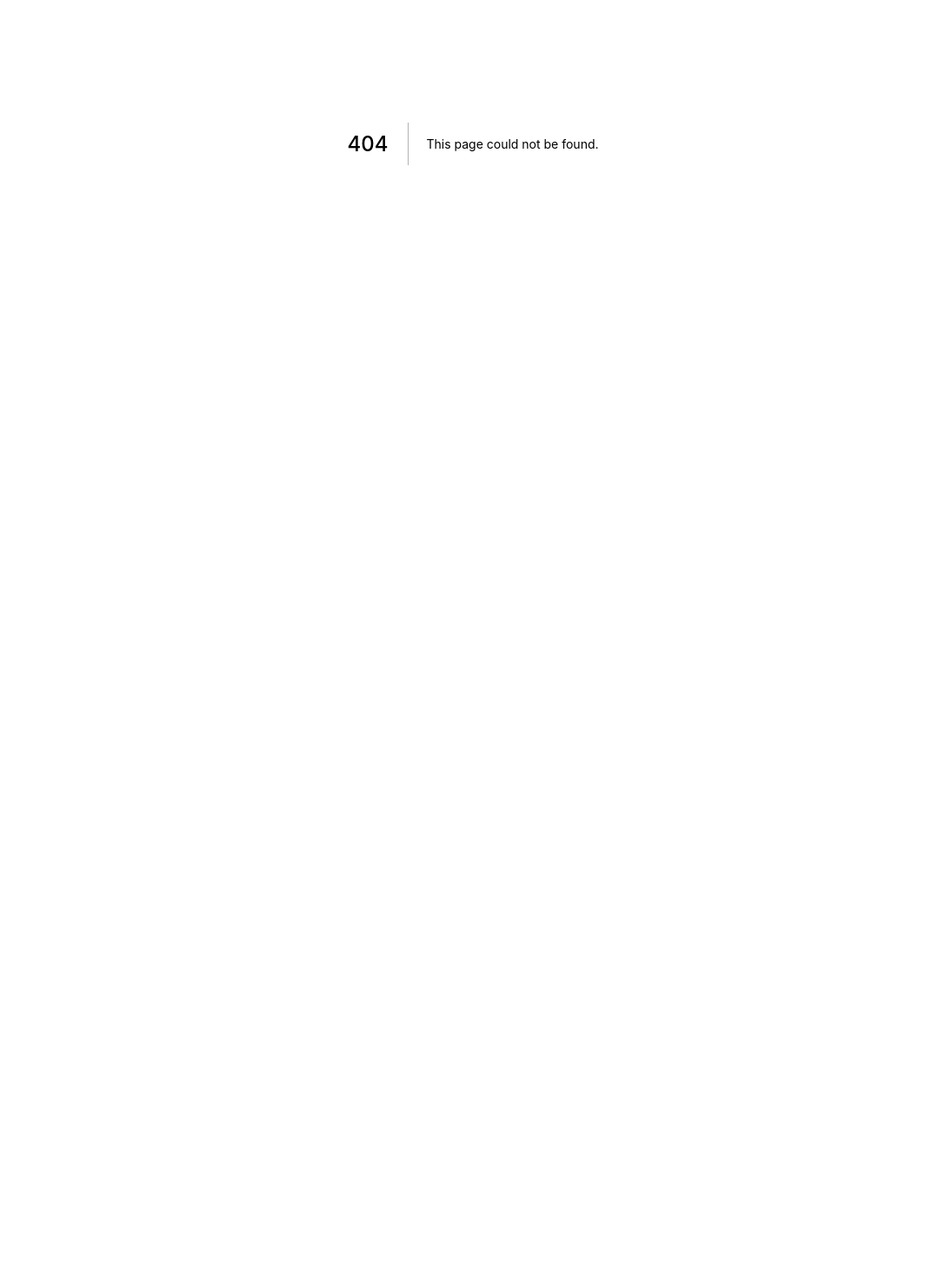
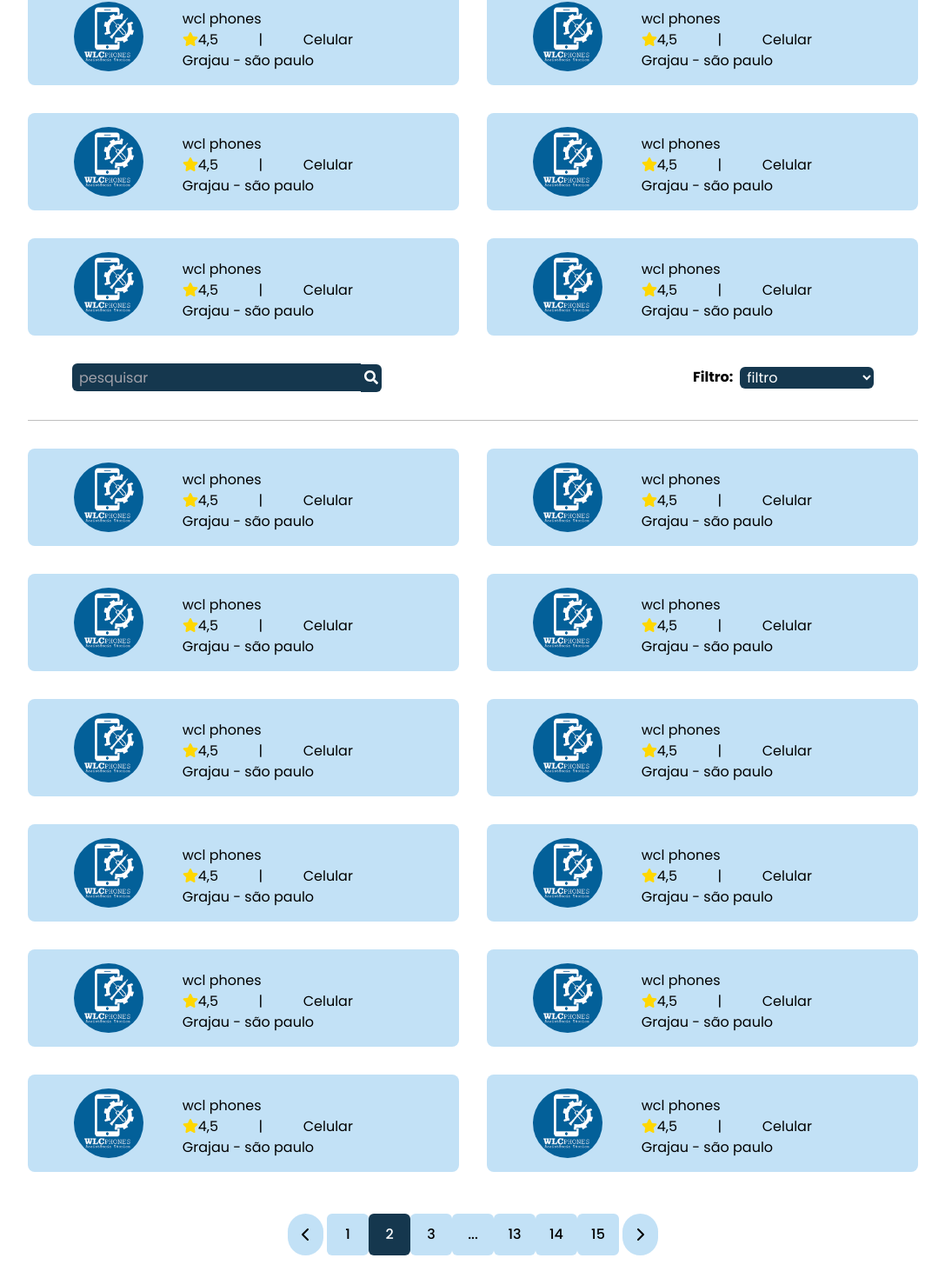
Before and after one commit to JoaoPedroArnaut/ezfix-front-end, a Next.js app: page /assistencias in a window 1280 px wide. Before the commit this address had no page. Shown: the part 235-1705 px from the top of the page at 87% size, without its empty margins (96-1183 px from the left). Before the commit the page ends 800 px from the top, so only its background shows below. Built offline with nearby package versions, Linux system fonts and the light colour scheme.

Commit message:
Arnaut (#4)
* provisorio

* tela assistencias

* tela assistencia semi pronta

```diff
--- /dev/null
+++ b/src/components/CardAssistencia.jsx
@@ -0,0 +1,25 @@
+import { faStar } from '@fortawesome/free-solid-svg-icons'
+import { FontAwesomeIcon } from '@fortawesome/react-fontawesome'
+import React from 'react'
+
+const CardAssistencia = ({ nome, avaliacao, categorias, endereco }) => {
+    return (
+
+        <div className="w-full bg-blue-light h-28 flex rounded-lg p-4">
+            <div className="w-2/5 flex justify-around items-center">
+                <img src="/download.png" alt="" className="rounded-full h-20" />
+            </div>
+            <div className="w-4/5 p-2">
+                <p>{nome}</p>
+                <div className="flex justify-between w-2/3">
+                    <p><FontAwesomeIcon icon={faStar} className="text-amarelo" />{avaliacao}</p>
+                    <p> | </p>
+                    <p>{categorias}</p>
+                </div>
+                <p>{endereco}</p>
+            </div>
+        </div>
+    )
+}
+
+export default CardAssistencia
--- a/src/components/ComboBox.jsx
+++ b/src/components/ComboBox.jsx
@@ -1,15 +1,29 @@
 import React from 'react'
 import Label from './Label'
 
-const ComboBox = ({label,opicao}) => {
+const ComboBox = ({ escuro, label, opicao }) => {
+    if (escuro) {
+        return (
+            <div className="flex w-52">
+                <div className="font-bold flex items-center mr-2">
+                    <Label value={label + ":"} />
+                </div>
+                <select className="w-full text-white rounded-md bg-blue-dark px-1">
+                    <option value="" key="">{opicao[0]}</option>
+                </select>
+            </div>
+        )
+    } else {
         return (
             <div className="pt-2">
-            <Label value={label + ":"}/>
+                <Label value={label + ":"} />
                 <select className="w-full bg-white px-1">
-                <option  value="" key="">{opicao[0]}</option>
+                    <option value="" key="">{opicao[0]}</option>
                 </select>
             </div>
         )
     }
 
+}
+
 export default ComboBox
--- a/src/components/Label.jsx
+++ b/src/components/Label.jsx
@@ -2,7 +2,7 @@ import React from 'react'
 
 const Label = ({value}) => {
     return (
-        <label className="pt-2">{value}</label>
+        <label>{value}</label>
     )
 }
 
--- /dev/null
+++ b/src/components/Pagination.jsx
@@ -0,0 +1,32 @@
+import React from 'react'
+
+const Pagination = () => {
+    return (
+        <div class="flex justify-around my-12 w-full">
+            <div class="flex text-black w-4/12">
+                <div class="w-14 h-12 mr-1 flex justify-center items-center rounded-full bg-blue-light text-black cursor-pointer">
+                    <svg xmlns="http://www.w3.org/2000/svg" width="100%" height="100%" fill="none" viewBox="0 0 24 24" stroke="currentColor" stroke-width="2" stroke-linecap="round" stroke-linejoin="round" class="feather feather-chevron-left w-6 h-6">
+                        <polyline points="15 18 9 12 15 6"></polyline>
+                    </svg>
+                </div>
+                <div class="flex justify-evenly h-12 font-medium w-full">
+                    <div class="w-12 sm:flex justify-center items-center hidden  cursor-pointer leading-5 transition duration-150 ease-in  rounded-md  bg-blue-light">1</div>
+                    <div class="w-12 sm:flex justify-center items-center hidden  cursor-pointer leading-5 transition duration-150 ease-in  rounded-md bg-blue-dark text-white ">2</div>
+                    <div class="w-12 sm:flex justify-center items-center hidden  cursor-pointer leading-5 transition duration-150 ease-in  rounded-md  bg-blue-light">3</div>
+                    <div class="w-12 sm:flex justify-center items-center hidden  cursor-pointer leading-5 transition duration-150 ease-in  rounded-md  bg-blue-light">...</div>
+                    <div class="w-12 sm:flex justify-center items-center hidden  cursor-pointer leading-5 transition duration-150 ease-in  rounded-md  bg-blue-light">13</div>
+                    <div class="w-12 sm:flex justify-center items-center hidden  cursor-pointer leading-5 transition duration-150 ease-in  rounded-md  bg-blue-light">14</div>
+                    <div class="w-12 sm:flex justify-center items-center hidden  cursor-pointer leading-5 transition duration-150 ease-in  rounded-md  bg-blue-light">15</div>
+                    <div class="w-12 h-12 sm:hidden flex justify-center items-center cursor-pointer leading-5 transition duration-150 ease-in rounded-md bg-blue-dark text-white">2</div>
+                </div>
+                <div class="h-12 w-14 ml-1 flex justify-center items-center rounded-full bg-blue-light text-black cursor-pointer">
+                    <svg xmlns="http://www.w3.org/2000/svg" width="100%" height="100%" fill="none" viewBox="0 0 24 24" stroke="currentColor" stroke-width="2" stroke-linecap="round" stroke-linejoin="round" class="feather feather-chevron-right w-6 h-6">
+                        <polyline points="9 18 15 12 9 6"></polyline>
+                    </svg>
+                </div>
+            </div>
+        </div>
+    )
+}
+
+export default Pagination
--- /dev/null
+++ b/src/components/Recomendadas.jsx
@@ -0,0 +1,25 @@
+import React from 'react'
+import CardAssistencia from './CardAssistencia'
+
+const Recomendadas = () => {
+    return (
+        <div className="pt-24 flex justify-around">
+            <div className="w-4/5 flex flex-col items-center mt-16">
+                <div className="w-4/6 mb-4">
+                    <p className="text-center lg:text-right text-base sm:text-xl flex justify-around font-bold">Selecionamos as melhores assistências para você</p>
+                    <hr className="text-black text-opacity-25 my-2" />
+                </div>
+                <div className="w-full  grid grid-cols-1 sm:grid-cols-2 xl:grid-cols-3  grid-rows-1 gap-8">
+                    <CardAssistencia nome="wcl phones" avaliacao="4,5" endereco="Grajau - são paulo" categorias="Celular" />
+                    <CardAssistencia nome="wcl phones" avaliacao="4,5" endereco="Grajau - são paulo" categorias="Celular" />
+                    <CardAssistencia nome="wcl phones" avaliacao="4,5" endereco="Grajau - são paulo" categorias="Celular" />
+                    <CardAssistencia nome="wcl phones" avaliacao="4,5" endereco="Grajau - são paulo" categorias="Celular" />
+                    <CardAssistencia nome="wcl phones" avaliacao="4,5" endereco="Grajau - são paulo" categorias="Celular" />
+                    <CardAssistencia nome="wcl phones" avaliacao="4,5" endereco="Grajau - são paulo" categorias="Celular" />
+                </div>
+            </div>
+        </div>
+    )
+}
+
+export default Recomendadas
--- /dev/null
+++ b/src/pages/assistencias.jsx
@@ -0,0 +1,48 @@
+import { faSearch } from '@fortawesome/free-solid-svg-icons'
+import { FontAwesomeIcon } from '@fortawesome/react-fontawesome'
+import React from 'react'
+import CardAssistencia from '../components/CardAssistencia'
+import ComboBox from '../components/ComboBox'
+import Footer from '../components/Footer'
+import Navbar from '../components/Navbar'
+import Pagination from '../components/Pagination'
+import Recomendadas from '../components/Recomendadas'
+
+const assistencias = () => {
+    return (
+        <>
+            <Navbar login={["Login", "Criar conta"]} />
+            <Recomendadas />
+            <div className="flex flex-col items-center">
+                <div className="flex flex-col items-center sm:flex-row sm:justify-around w-full my-8">
+                    <div className="">
+                        <input type="text" className="bg-blue-dark h-8 text-white rounded-l-md p-2" placeholder="pesquisar" />
+                        <button className="text-white bg-blue-dark p-1 rounded-r-md h-8"><FontAwesomeIcon icon={faSearch} /></button>
+                    </div>
+                    <ComboBox escuro='true' label="Filtro" opicao={["filtro"]} />
+
+                </div>
+                <hr className="text-black w-full lg:w-4/5 text-opacity-25" />
+                <div className="grid grid-cols-1 sm:grid-cols-2 xl:grid-cols-3 grid-rows-4 gap-8 w-4/5 mt-8">
+                    <CardAssistencia nome="wcl phones" avaliacao="4,5" endereco="Grajau - são paulo" categorias="Celular" />
+                    <CardAssistencia nome="wcl phones" avaliacao="4,5" endereco="Grajau - são paulo" categorias="Celular" />
+                    <CardAssistencia nome="wcl phones" avaliacao="4,5" endereco="Grajau - são paulo" categorias="Celular" />
+                    <CardAssistencia nome="wcl phones" avaliacao="4,5" endereco="Grajau - são paulo" categorias="Celular" />
+                    <CardAssistencia nome="wcl phones" avaliacao="4,5" endereco="Grajau - são paulo" categorias="Celular" />
+                    <CardAssistencia nome="wcl phones" avaliacao="4,5" endereco="Grajau - são paulo" categorias="Celular" />
+                    <CardAssistencia nome="wcl phones" avaliacao="4,5" endereco="Grajau - são paulo" categorias="Celular" />
+                    <CardAssistencia nome="wcl phones" avaliacao="4,5" endereco="Grajau - são paulo" categorias="Celular" />
+                    <CardAssistencia nome="wcl phones" avaliacao="4,5" endereco="Grajau - são paulo" categorias="Celular" />
+                    <CardAssistencia nome="wcl phones" avaliacao="4,5" endereco="Grajau - são paulo" categorias="Celular" />
+                    <CardAssistencia nome="wcl phones" avaliacao="4,5" endereco="Grajau - são paulo" categorias="Celular" />
+                    <CardAssistencia nome="wcl phones" avaliacao="4,5" endereco="Grajau - são paulo" categorias="Celular" />
+                </div>
+            </div>
+
+            <Pagination />
+            <Footer />
+        </>
+    )
+}
+
+export default assistencias
--- a/tailwind.config.js
+++ b/tailwind.config.js
@@ -38,6 +38,9 @@ module.exports = {
       },
       gray:{
         DEFAULT: '#CCCCCC'
+      },
+      amarelo:{
+        DEFAULT: '#ffd700'
       }
     }
   },
```
Also changed, not shown: public/download.png (added). Lines whose indentation alone changed are shown as unchanged.
